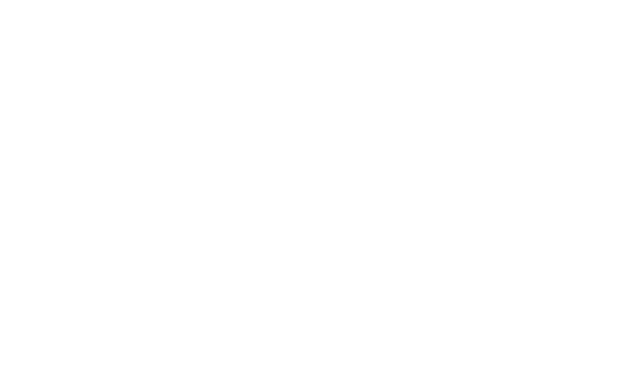
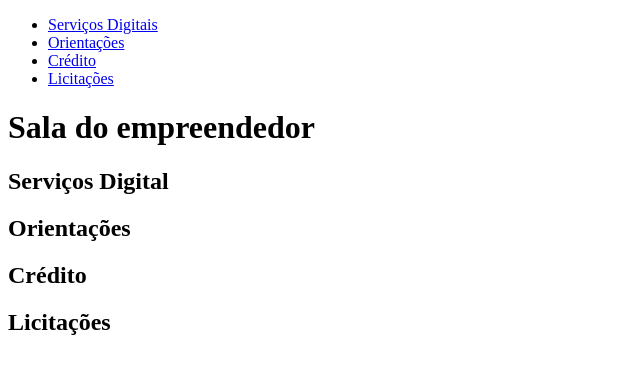
Before and after one commit to comunicacaoCoronelBarros/salaoDoEmpreendedor, a plain HTML site: page index.html in a window 1280 px wide. Shown: the whole page, without its empty margins (0-640 px from the left). Drawn offline with Linux system fonts and the light colour scheme.

Commit message:
estrutura inicial

```diff
--- a/index.html
+++ b/index.html
@@ -3,9 +3,35 @@
 <head>
     <meta charset="UTF-8">
     <meta name="viewport" content="width=device-width, initial-scale=1.0">
-    <title>Salão do Empreendedor</title>
+    <title>Sala do Empreendedor</title>
 </head>
 <body>
-
+    <div class="container">
+        <header>
+           <nav class="menu">
+                <ul class="list">
+                    <li class="link"><a href="#digital-service">Serviços Digitais</a></li>
+                    <li class="link"><a href="#orientation">Orientações</a></li>
+                    <li class="link"><a href="#credit">Crédito</a></li>
+                    <li class="link"><a href="#bidding">Licitações</a></li>
+                </ul>
+           </nav>
+        </header>
+        <main>
+            <h1>Sala do empreendedor</h1>
+        </main>
+        <section id="#digital-service">
+            <h2>Serviços Digital</h2>
+        </section>
+        <section id="#orientation">
+            <h2>Orientações</h2>
+        </section>
+        <section id="#credit">
+            <h2>Crédito</h2>
+        </section>
+        <section id="#bidding">
+            <h2>Licitações</h2>
+        </section>
+    </div>
 </body>
 </html>
```
Also changed, not shown: img/tamplate.webp (added).
